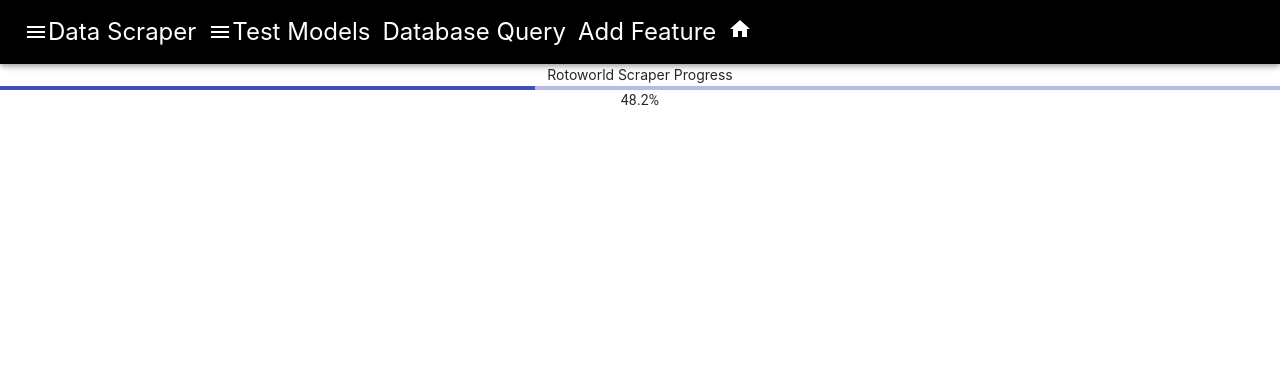
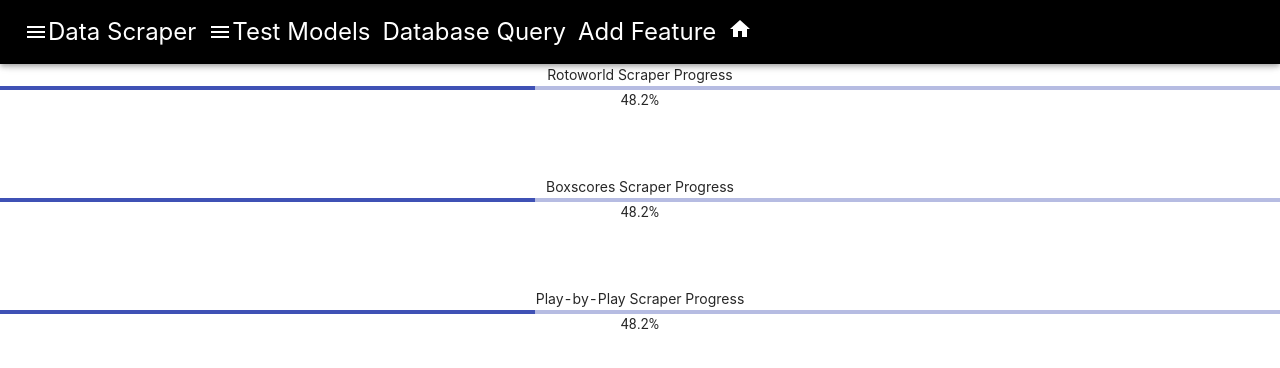
Before and after one commit to AATataj/fantasy_front, a React (Create React App) app: page /ScrapeAll in a window 1280 px wide. Shown: the top 368 px of the page. Built offline with nearby package versions, Linux system fonts and the light colour scheme.

Commit message:
duplicated progress bars 3x added divs for cond render

```diff
--- a/src/ScraperPage.js
+++ b/src/ScraperPage.js
@@ -30,6 +30,7 @@ function ScraperPage(){
 
         <React.Fragment>
             <Navbar />
+            <div id='roto'>
             Rotoworld Scraper Progress
                 <Box width = "100%" alignItems="center">
                     <Box>
@@ -42,6 +43,37 @@ function ScraperPage(){
                         </Typography>
                     </Box>
                 </Box>
+                <br /><br /><br />
+            </div>
+            <div id='boxscores'>
+            Boxscores Scraper Progress
+                <Box width = "100%" alignItems="center">
+                    <Box>
+                        <LinearProgress variant ="determinate" value={progress}>
+                        </LinearProgress>
+                    </Box>
+                    <Box>
+                        <Typography variant="body2">
+                            {progress.toFixed(1).toString() + "%"}
+                        </Typography>
+                    </Box>
+                </Box>
+                <br /><br /><br />
+            </div>
+            <div id='plays'>
+            Play-by-Play Scraper Progress
+                <Box width = "100%" alignItems="center">
+                    <Box>
+                        <LinearProgress variant ="determinate" value={progress}>
+                        </LinearProgress>
+                    </Box>
+                    <Box>
+                        <Typography variant="body2">
+                            {progress.toFixed(1).toString() + "%"}
+                        </Typography>
+                    </Box>
+                </Box>
+            </div>
         </React.Fragment>
 
     );
```
Lines whose indentation alone changed are shown as unchanged.
